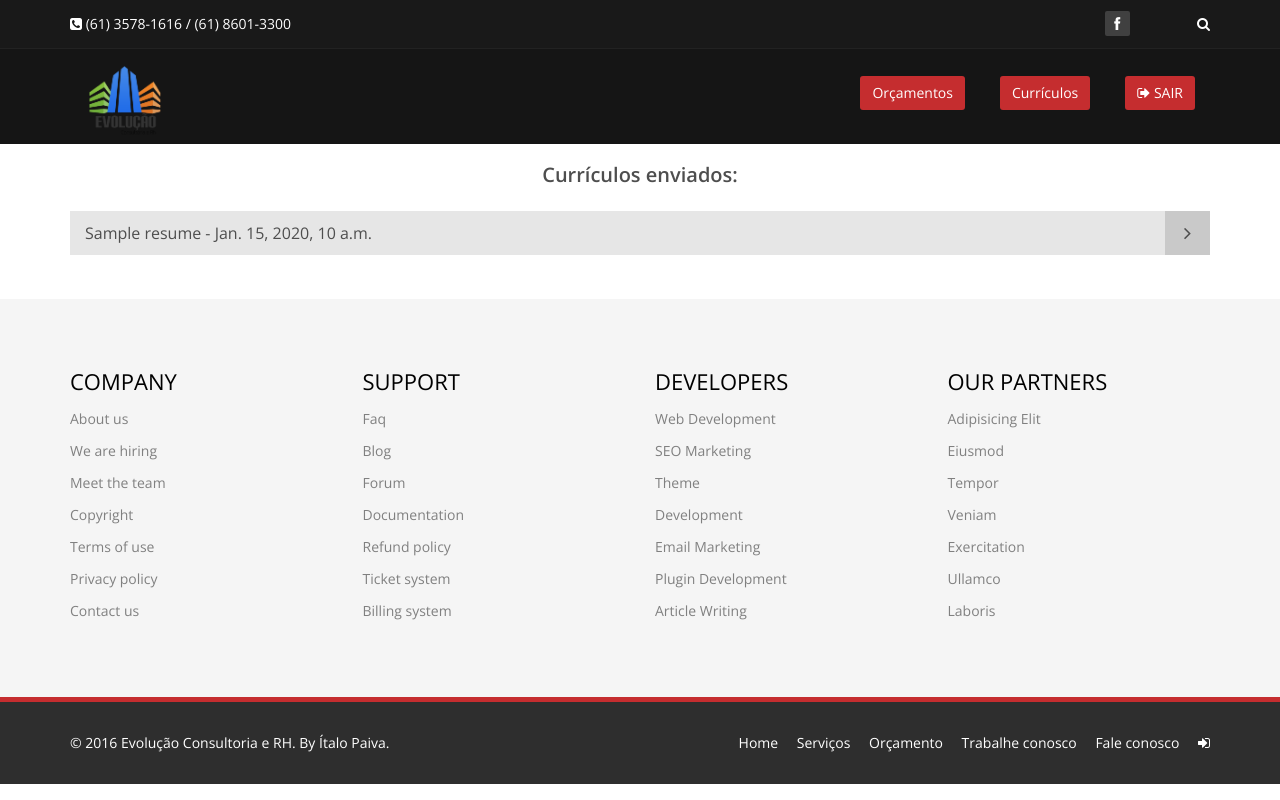
After one commit to italopaiva/evolucao-rh, a Django app: template administration/templates/admin_resumes.html in a window 1280 px wide. The commit adds this page. Run offline with Django 3.2, Linux system fonts and the light colour scheme; the template is opened without the code that fills it: most values are stand-ins (such as "Sample title", 1, 10 or a date in 2020); parts of the project's set-up code (start-up, migrations or seed data) failed here and were passed over; some libraries are stand-ins or nearby versions.

Commit message:
Displaying sent resumes

```diff
--- a/administration/templates/admin_base.html
+++ b/administration/templates/admin_base.html
@@ -4,5 +4,6 @@
 
 {% block nav-links %}
     <li class="active"><a href="{% url 'admin_budget' %}">Orçamentos</a></li>
-    <li class="active"><a href="{% url 'logout' %}">SAIR</a></li>
+    <li class="active"><a href="{% url 'admin_resumes' %}">Currículos</a></li>
+    <li class="active"><a href="{% url 'logout' %}"><i class='fa fa-sign-out'></i> SAIR</a></li>
 {% endblock %}
--- a/administration/templates/admin_budget.html
+++ b/administration/templates/admin_budget.html
@@ -55,4 +55,6 @@
   </div>
   </div>
   </div>
+  <br>
+  <br>
   {% endblock %}
--- /dev/null
+++ b/administration/templates/admin_resumes.html
@@ -0,0 +1,51 @@
+{% extends 'admin_base.html' %}
+{% load staticfiles %}
+
+{% block page-content %}
+  <div class="container">
+  <div class="row">
+  <div class="col-md-12 col-sm-12">
+    <div class="accordion">
+      <h2 class="text-center">Currículos enviados:</h2>
+
+      <div class="panel-group" id="accordion1">
+      {% for resume in resumes %}
+        <div class="panel panel-default">
+          <div class="panel-heading">
+            <h3 class="panel-title">
+              <a class="accordion-toggle" data-toggle="collapse" data-parent="#accordion1" href="#resume_{{resume.pk}}">
+                {{resume.name}} - {{resume.date}}
+                <i class="fa fa-angle-right pull-right"></i>
+              </a>
+            </h3>
+          </div>
+          <div id="resume_{{resume.pk}}" class="panel-collapse collapse">
+            <div class="panel-body">
+              <div class="row">
+                <div class="col-md-5 col-sm-12">
+                  <h4>Dados do solicitante:</h4>
+                  <ul>
+                    <li><b>Data</b>: {{resume.date}}</li>
+                    <li><b>Nome</b>: {{resume.name}}</li>
+                    <li><b>E-mail</b>: {{resume.email}}</li>
+                    <li><b>Telefone</b>: {{resume.phone}}</li>
+                    <li><a href="{{ MEDIA_URL }}{{resume.resume}}" class="btn btn-info"><i class="fa fa-download"></i> Baixar currículo</a></li>
+                  </ul>
+                </div>
+                <div class="col-md-2 col-sm-12">
+                  <a href="{% url 'resume_answered' resume.pk %}" class="btn btn-success"><i class="fa fa-check"></i> Já respondido!</a>
+
+                </div>
+              </div>
+            </div>
+          </div>
+        </div>
+      {% endfor %}
+      </div><!--/#accordion1-->
+    </div>
+  </div>
+  </div>
+  </div>
+  <br>
+  <br>
+  {% endblock %}
--- a/administration/urls.py
+++ b/administration/urls.py
@@ -4,5 +4,7 @@ from . import views
 urlpatterns = [
     url(r'^$', views.home, name='admin_home'),
     url(r'budget$', views.budgets, name='admin_budget'),
+    url(r'resumes$', views.resume_requests, name='admin_resumes'),
+    url(r'resume_answered/(?P<resume_id>[0-9]+)$', views.answer_resume, name='resume_answered'),
     url(r'budget_answered/(?P<budget_id>[0-9]+)$', views.answered_budgets, name='budget_answered'),
 ]
--- a/evolucao_rh/settings.py
+++ b/evolucao_rh/settings.py
@@ -65,6 +65,7 @@ TEMPLATES = [
                 'django.template.context_processors.request',
                 'django.contrib.auth.context_processors.auth',
                 'django.contrib.messages.context_processors.messages',
+                'django.template.context_processors.media',
             ],
         },
     },
@@ -131,4 +132,5 @@ MESSAGE_TAGS = {
 LOGIN_URL = 'login'
 LOGIN_REDIRECT_URL = '/administration/'
 
+MEDIA_URL = '/media/'
 MEDIA_ROOT = '/home/italopaiva/'
--- a/evolucao_rh/urls.py
+++ b/evolucao_rh/urls.py
@@ -16,6 +16,8 @@ Including another URLconf
 from django.conf.urls import url, include
 from django.contrib import admin
 from django.contrib.auth import views as auth_views
+from django.conf import settings
+from django.conf.urls.static import static
 from website import views
 
 urlpatterns = [
@@ -30,4 +32,4 @@ urlpatterns = [
     url(r'^join_us$', views.JoinUsView.as_view(), name='join_us'),
     url(r'^contact$', views.contact, name='contact'),
     url(r'^new_budget$', views.NewBudgetView.as_view(), name='new_budget'),
-]
+] + static(settings.MEDIA_URL, document_root=settings.MEDIA_ROOT)
--- a/website/forms.py
+++ b/website/forms.py
@@ -34,6 +34,7 @@ class EmployeeBudgetForm(forms.Form):
 class JoinUsForm(forms.ModelForm):
     class Meta:
         model = JoinUsRequest
+        exclude = ['answered']
         fields = '__all__'
         widgets = {
             'resume': forms.FileInput(attrs={
--- a/website/models.py
+++ b/website/models.py
@@ -81,6 +81,7 @@ class BudgetService(models.Model):
 
 class JoinUsRequest(models.Model):
     date = models.DateTimeField(auto_now_add=True)
+    answered = models.BooleanField(default=False)
     name = models.CharField(
         "Nome",
         max_length=50,
```
Also changed, not shown: administration/views.py (+16 -1 lines), website/migrations/0010_auto_20160809_0338.py (added).
